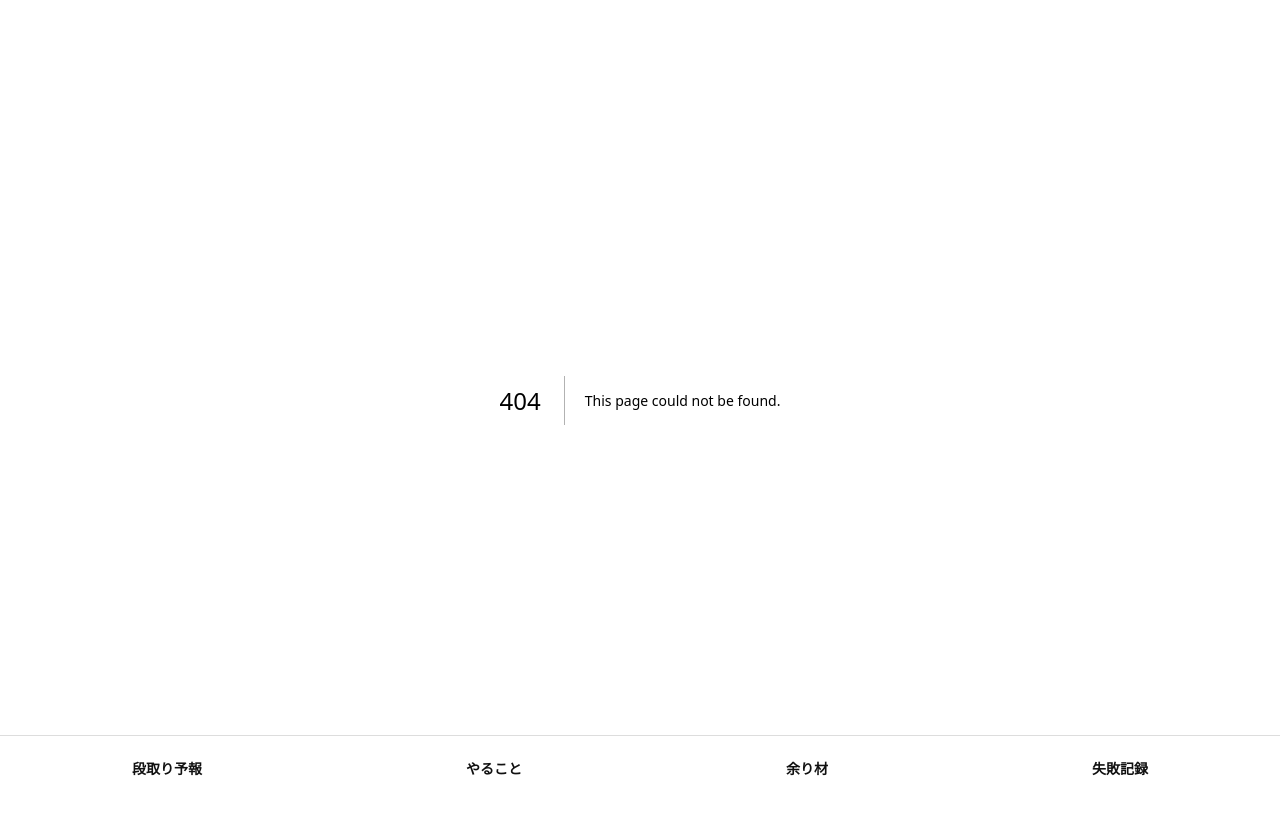
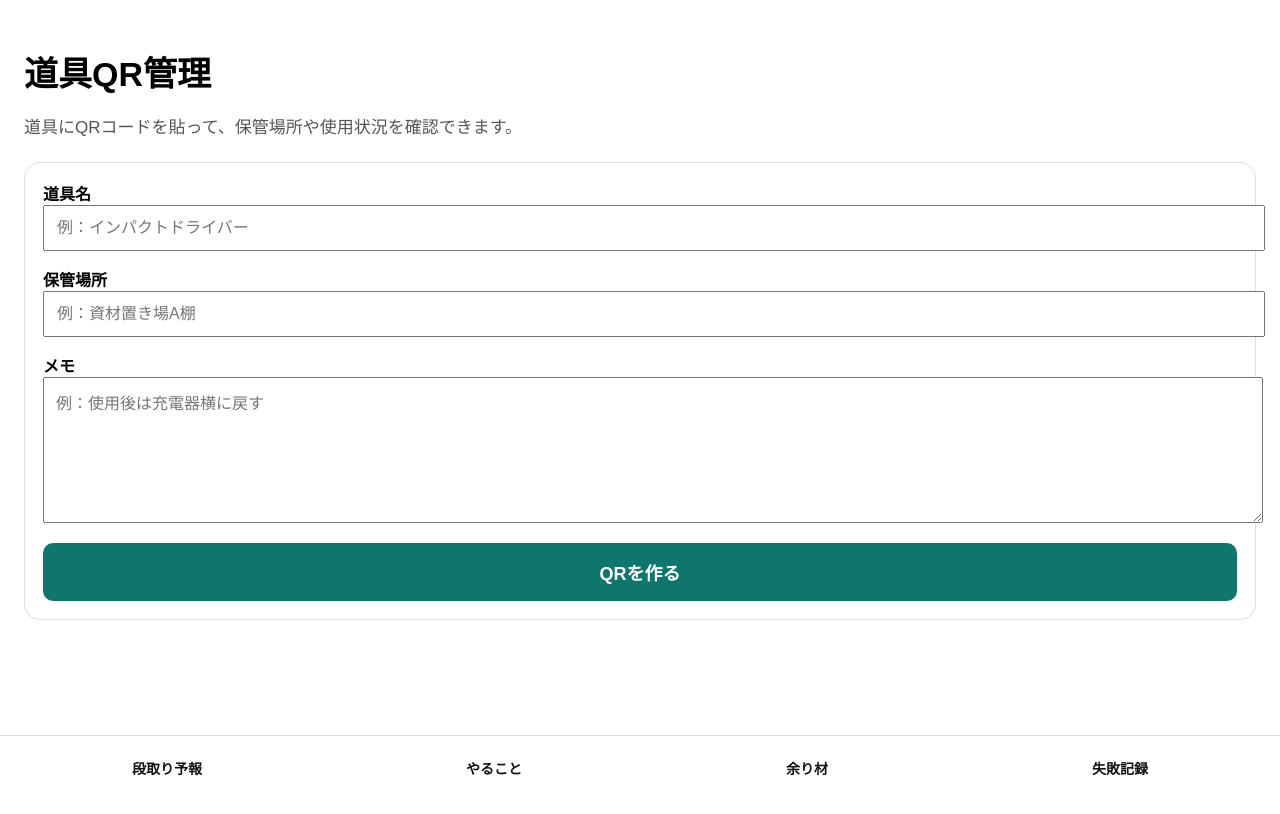
Before and after one commit to yohaku-app/yohaku, a Next.js app: page /tools in a window 1280 px wide. Before the commit this address had no page. Shown: the top 814 px of the page. Built offline with nearby package versions, Linux system fonts and the light colour scheme.

Commit message:
add tool qr code display

```diff
--- /dev/null
+++ b/app/tools/page.tsx
@@ -0,0 +1,118 @@
+"use client";
+
+import { useState } from "react";
+
+export default function ToolsPage() {
+    const [toolName, setToolName] = useState("");
+    const [place, setPlace] = useState("");
+    const [memo, setMemo] = useState("");
+
+    const toolUrl =
+        typeof window !== "undefined"
+            ? `${window.location.origin}/tools?name=${encodeURIComponent(toolName)}`
+            : "";
+
+    const qrUrl = toolUrl
+        ? `https://api.qrserver.com/v1/create-qr-code/?size=240x240&data=${encodeURIComponent(toolUrl)}`
+        : "";
+
+    return (
+        <main style={{ padding: 24, paddingBottom: 100 }}>
+            <h1 style={{ fontSize: 34, marginBottom: 8 }}>道具QR管理</h1>
+
+            <p style={{ fontSize: 17, color: "#555", marginBottom: 24 }}>
+                道具にQRコードを貼って、保管場所や使用状況を確認できます。
+            </p>
+
+            <div style={{ border: "1px solid #ddd", borderRadius: 16, padding: 18 }}>
+                <label style={{ fontWeight: "bold" }}>道具名</label>
+                <input
+                    value={toolName}
+                    onChange={(e) => setToolName(e.target.value)}
+                    placeholder="例：インパクトドライバー"
+                    style={{
+                        width: "100%",
+                        padding: 12,
+                        fontSize: 16,
+                        marginBottom: 16,
+                    }}
+                />
+
+                <label style={{ fontWeight: "bold" }}>保管場所</label>
+                <input
+                    value={place}
+                    onChange={(e) => setPlace(e.target.value)}
+                    placeholder="例：資材置き場A棚"
+                    style={{
+                        width: "100%",
+                        padding: 12,
+                        fontSize: 16,
+                        marginBottom: 16,
+                    }}
+                />
+
+                <label style={{ fontWeight: "bold" }}>メモ</label>
+                <textarea
+                    value={memo}
+                    onChange={(e) => setMemo(e.target.value)}
+                    placeholder="例：使用後は充電器横に戻す"
+                    style={{
+                        width: "100%",
+                        padding: 12,
+                        fontSize: 16,
+                        minHeight: 120,
+                        marginBottom: 16,
+                    }}
+                />
+
+                <button
+                    style={{
+                        width: "100%",
+                        padding: 16,
+                        fontSize: 18,
+                        fontWeight: "bold",
+                        background: "#0f766e",
+                        color: "white",
+                        border: "none",
+                        borderRadius: 10,
+                    }}
+                >
+                    QRを作る
+                </button>
+            </div>
+
+            {toolName && (
+                <div
+                    style={{
+                        marginTop: 24,
+                        border: "1px solid #ddd",
+                        borderRadius: 16,
+                        padding: 18,
+                        textAlign: "center",
+                    }}
+                >
+                    <h2>{toolName}</h2>
+                    <p>保管場所：{place || "未入力"}</p>
+                    <p>メモ：{memo || "なし"}</p>
+
+                    {qrUrl && (
+                        <img
+                            src={qrUrl}
+                            alt="QRコード"
+                            style={{
+                                width: 240,
+                                height: 240,
+                                marginTop: 16,
+                                marginBottom: 16,
+                            }}
+                        />
+                    )}
+
+                    <p style={{ wordBreak: "break-all", color: "#555", fontSize: 12 }}>
+                        {toolUrl}
+                    </p>
+                </div>
+            )}
+        </main>
+    );
+}
```
